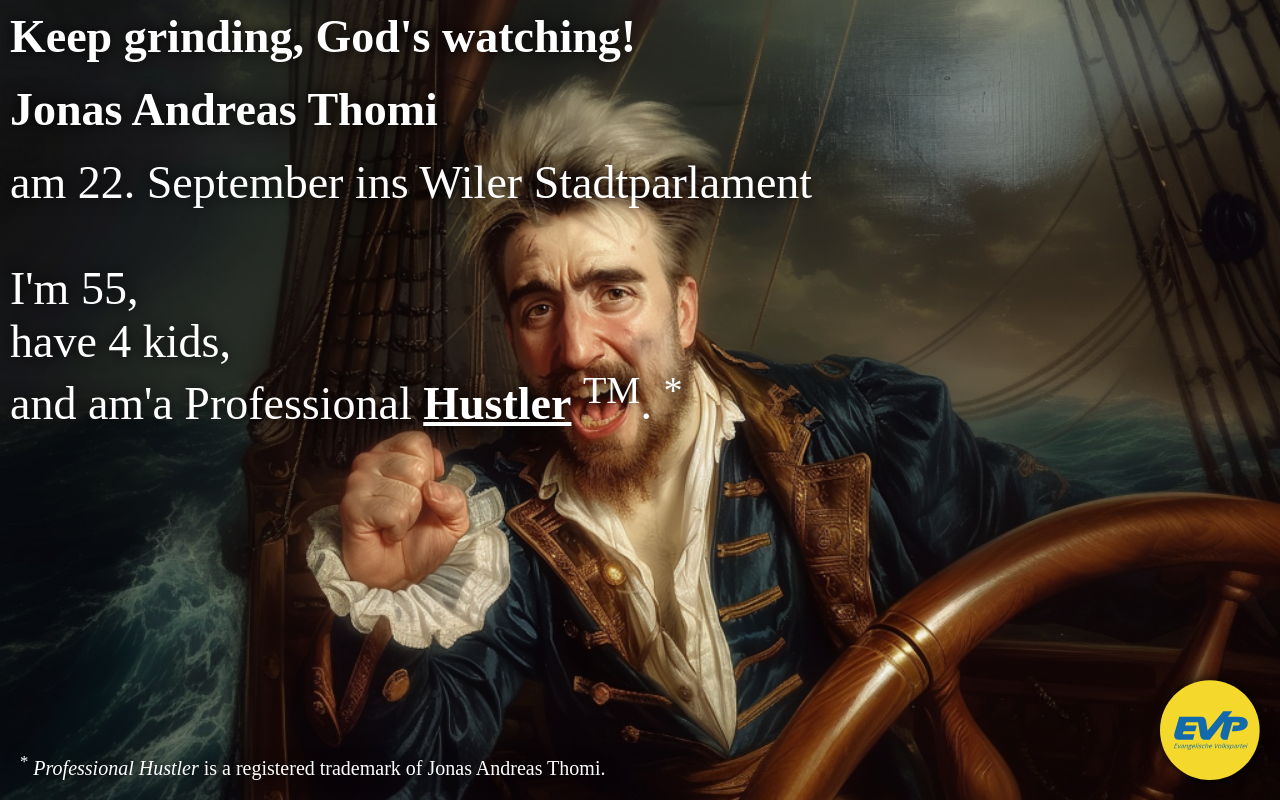
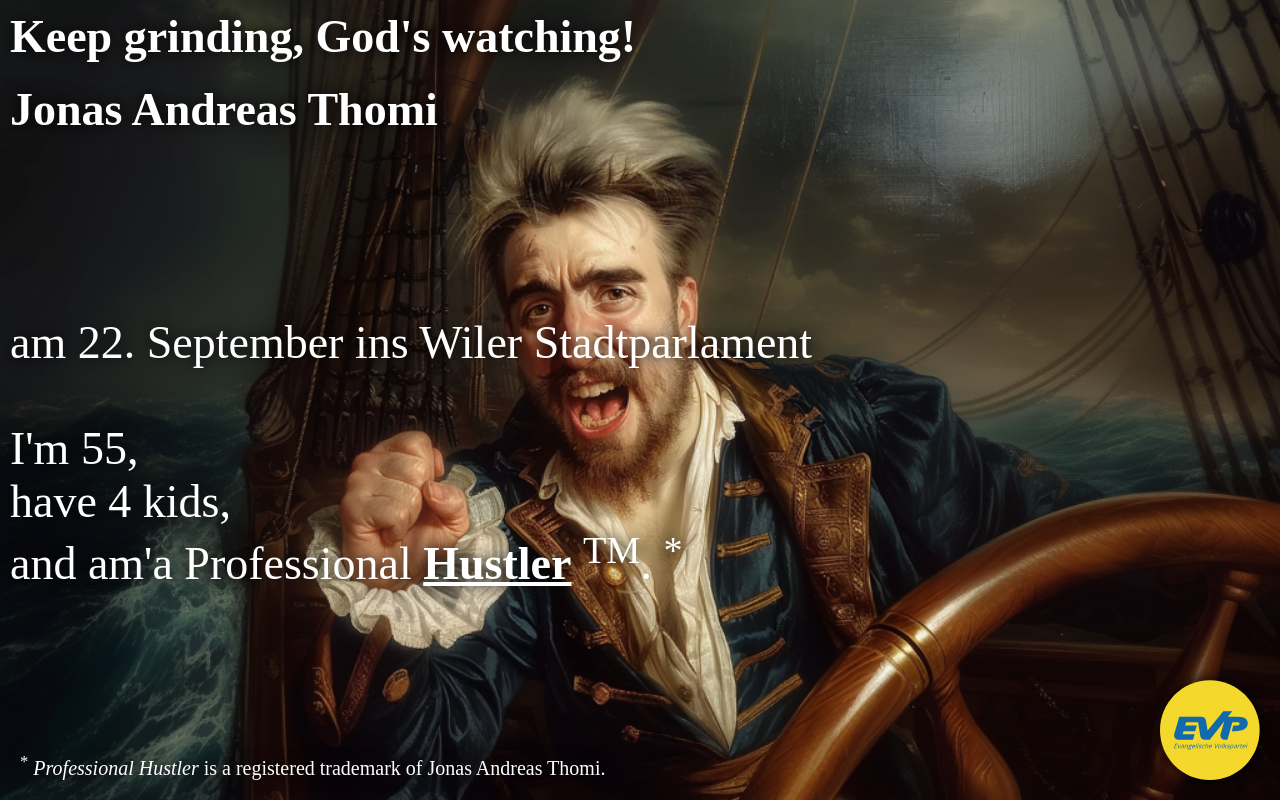
Before and after one commit to Strohkopf7/jonasthomi, a website built with Vite: page src/index.html in a window 1280 px wide. Built offline with nearby package versions, Linux system fonts and the light colour scheme.

```diff
--- a/src/style.css
+++ b/src/style.css
@@ -9,16 +9,21 @@
 
 body {
     margin: 0;
-
+    position: relative;
     font-family: serif;
     font-weight: normal;
+}
 
+body::before {
+    content: '';
+    position: fixed;
+    inset: 0;
+    background: url('profile.png') center center no-repeat;
+    background-size: cover;
 }
 
 .wrapper {
     min-height: 100%;
-    background: url('profile.png') center center no-repeat;
-    background-size: cover;
     display: flex;
     flex-flow: column;
     justify-content: space-between;
@@ -31,6 +36,10 @@
     color: white;
     filter: drop-shadow(0px 0px 8px black);
     font-size: 46px;
+}
+
+p {
+    margin-top: 160px;
 }
 
 strong {
```
Also changed, not shown: dist/assets/index-CAfu3FVO.js, dist/assets/index-CKlHgvYH.css (deleted), dist/assets/index-qQlIFNCS.css (added), dist/index.html, 2 other files.
